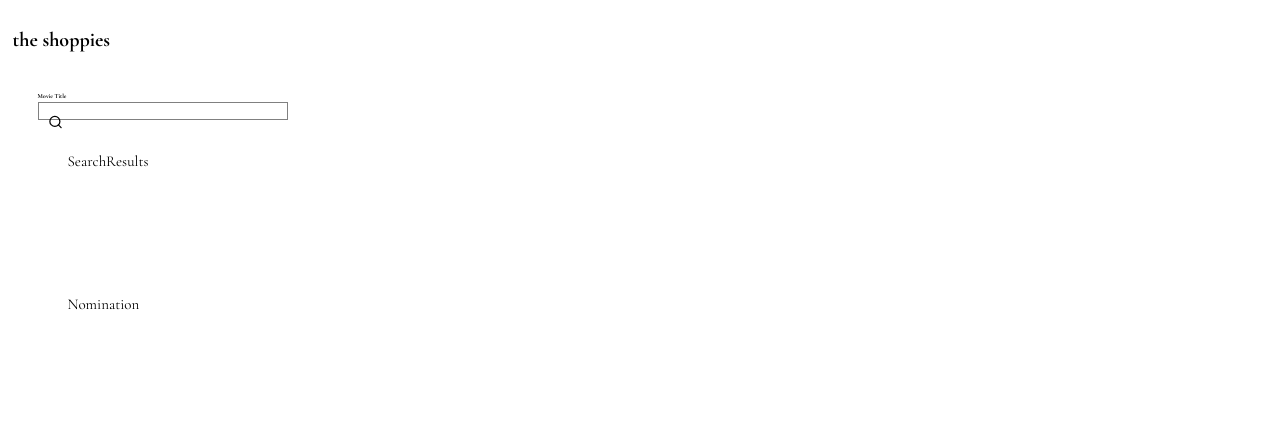
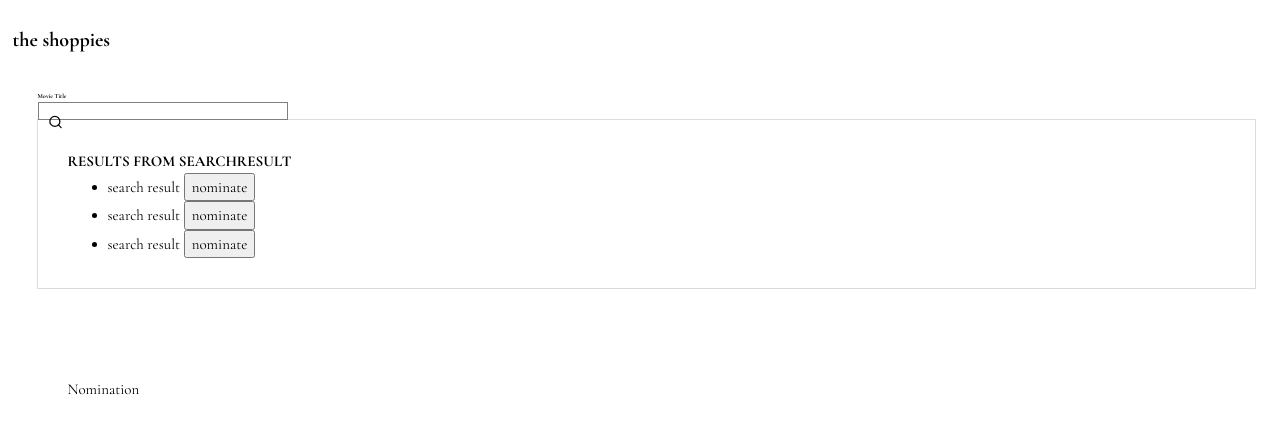
Before and after one commit to adeleke5140/theShoppies, a React (Vite) app: page / in a window 1280 px wide. Shown: the top 434 px of the page. Built offline with nearby package versions, Linux system fonts and the light colour scheme.

Commit message:
change searchResult import name to MovieList

```diff
--- a/src/components/Main.jsx
+++ b/src/components/Main.jsx
@@ -1,11 +1,11 @@
 import SearchBar from "./SearchBar"
-import SearchResults from "./SearchResults"
+import MovieList from "./MovieList"
 import Nomination from "./Nomination"
 
 const Main = () => (
   <div className="main">
     <SearchBar />
-    <SearchResults />
+    <MovieList />
     <Nomination />
   </div>
 )
```
